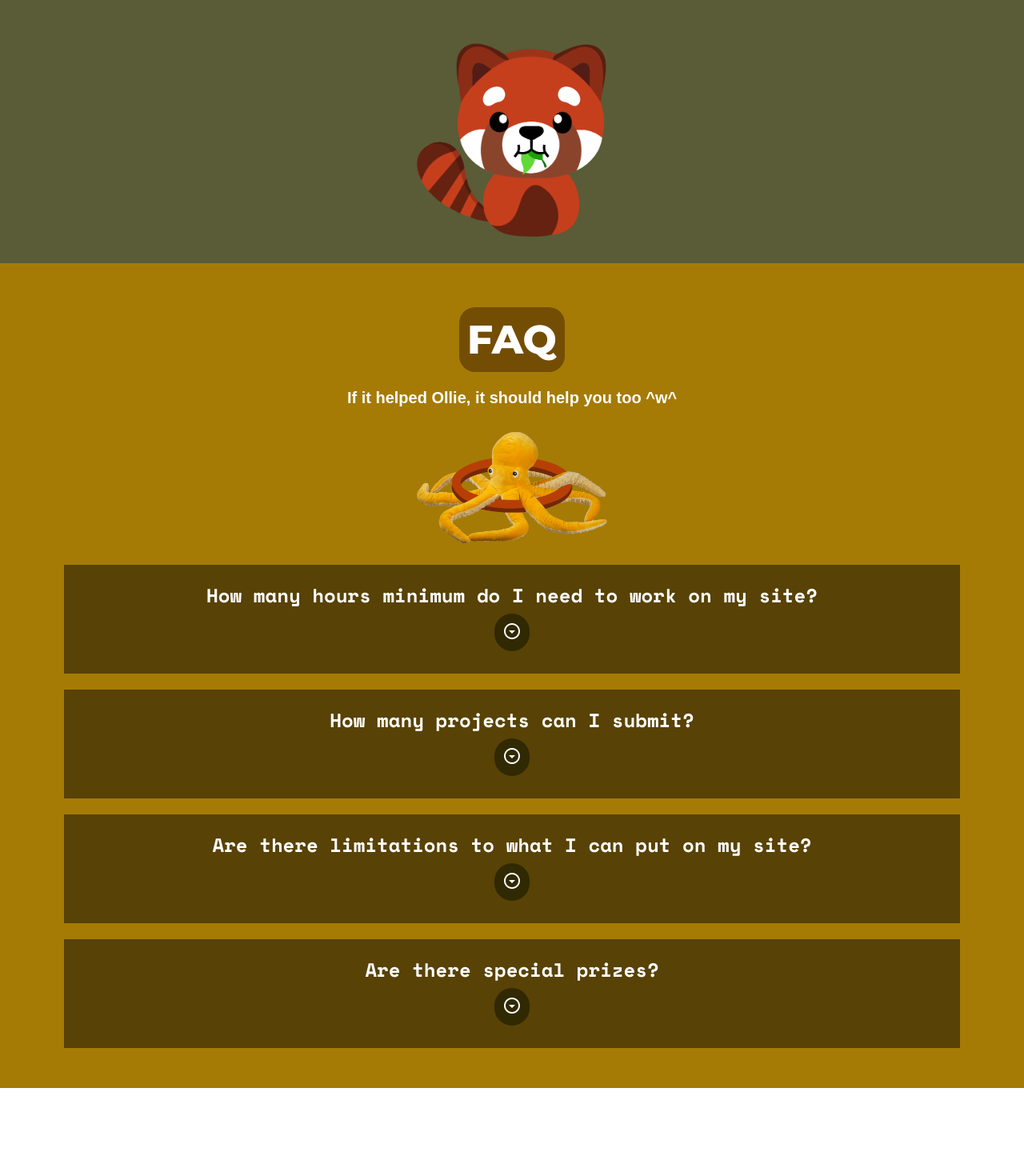
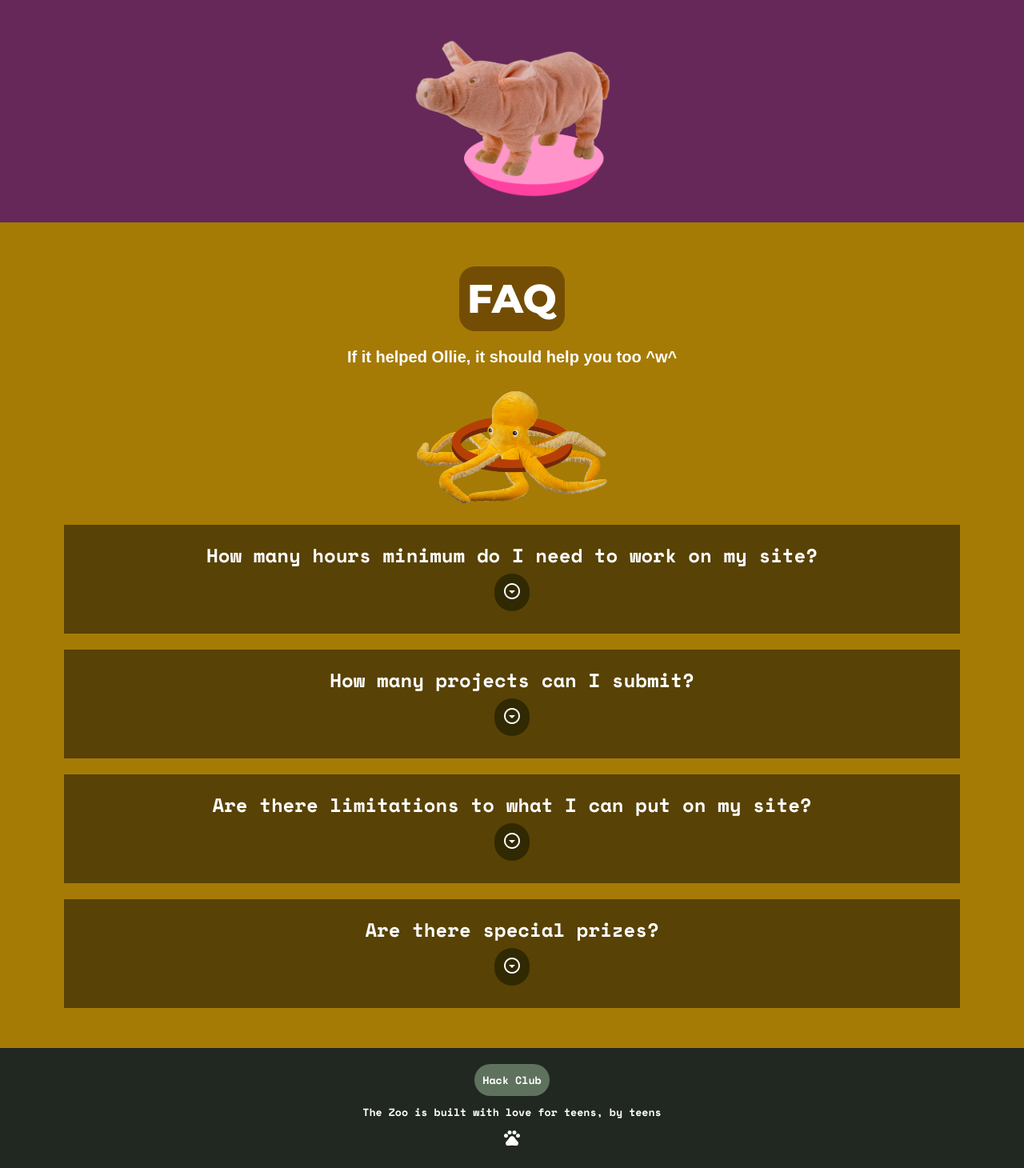
Before and after one commit to lynn89-sudo/the-zoo, a SvelteKit app in the folder my-app/: page / in a window 1280 px wide. Shown: the part 2258-3718 px from the top of the page at 80% size. Before the commit the page ends 3618 px from the top, so only its background shows below. Built offline with nearby package versions, Linux system fonts and the light colour scheme; a web font is replaced by a local one.

Commit message:
Added footer

```diff
--- /dev/null
+++ b/my-app/src/lib/footer.svelte
@@ -0,0 +1,27 @@
+<style>
+    div {
+        background-color: rgb(33, 39, 33);
+        font-family: Space Mono;
+        padding-top: 20px;
+        padding-bottom: 20px;
+        button {
+            color: white;
+            font-family: Space Mono;
+            border: none;
+            margin-bottom: 10px;
+        }
+        button:hover {
+            background-color: darkgreen;
+        }
+        span {
+            margin-top: 10px;
+        }
+    }
+</style>
+<div>
+    <button onclick = { window.location.href = "https://hackclub.com" }><h4>Hack Club</h4></button>
+    <h5>The Zoo is built with love for teens, by teens</h5>
+    <span class="material-symbols-outlined">
+        pets
+    </span>
+</div>
--- a/my-app/src/routes/+page.svelte
+++ b/my-app/src/routes/+page.svelte
@@ -5,11 +5,12 @@
     {#each [1,2,3,4,5] as n}
         <link rel="preload" href={`boba/bobaV${n}.png`} as="image" />
     {/each}
-    <link rel="stylesheet" href="https://fonts.googleapis.com/css2?family=Material+Symbols+Outlined:opsz,wght,FILL,GRAD@24,400,0,0&icon_names=arrow_drop_down_circle" />
+    <link rel="stylesheet" href="https://fonts.googleapis.com/css2?family=Material+Symbols+Outlined:opsz,wght,FILL,GRAD@24,400,0,0&icon_names=arrow_drop_down_circle,pets" />
 </svelte:head>
 <script>
     import Navbar from "$lib/navbar.svelte"
     import Banner from "$lib/banner.svelte"
+    import Footer from "$lib/footer.svelte"
     import { onMount } from "svelte";
 
     let faq = $state(0);
@@ -145,18 +146,37 @@
         padding-bottom: 30px;
         padding-left: 20px;
         padding-right: 20px;
-        background-color: rgb(89, 92, 55);
+        background-color: rgb(102, 40, 88);
 
         img {
             width: 50%;
             padding-top: 20px;
             margin: 0 auto;
             display: block;
+            transition: width 0.7s ease-in-out;
+
+            user-select: none;
+            -moz-user-select: none;
+            -webkit-user-drag: none;
+
+        }
+        img:hover {
+            cursor: grab;
+            width: 55%;
+        }
+        button {
+            background-color: rgb(65, 30, 65);
+        }
+        button:hover {
+            background-color: rgb(116, 84, 113);
         }
     }
     @media (min-width: 750px) {
         #example img {
             width: 20%;
+        }
+        #example img:hover {
+            width: 25%;
         }
     }
 
@@ -176,6 +196,16 @@
         }
         img {
             width: 50%;
+
+            transition: width 0.7s ease-in-out;
+
+            user-select: none;
+            -moz-user-select: none;
+            -webkit-user-drag: none;
+        }
+        img:hover {
+            cursor: grab;
+            width: 55%;
         }
 
         div {
@@ -212,6 +242,9 @@
     @media (min-width: 750px) {
         #faq img {
             width: 20%;
+        }
+        #faq img:hover {
+            width: 25%;
         }
     }
 </style>
@@ -263,7 +296,7 @@
     <br><br>
     <h3>Future guide coming soon...</h3>
     <br>
-    <img src="panda.png" alt = "Red anda eating"/>
+    <img src="pig.png" alt = "pig plushie"/>
 </div>
 <div id="faq">
     <h1><span>FAQ</span></h1>
@@ -282,18 +315,19 @@
         <h2>How many projects can I submit?</h2>
         <button onclick = { faq = 2 }><span class="material-symbols-outlined">arrow_drop_down_circle</span></button>
         <br><br>
-        <h3 class:on = { faq == 2 }>You can submit as many projects as you want to The Zoo, but you cannot submit a new project till your previous (or first) project meets all the requirements, is shipped, and has 7+ hours (yes, at least 2 more than the minimum).</h3>
+        <h3 class:on = { faq == 2 }>You can submit as many projects as you want to The Zoo, but you cannot submit another project till your previous project meets all the requirements, is shipped, and has 7+ hours (yes, at least 2 more than the minimum). Your new project must also have more features compared to the first and demonstrate improved skill (we mean this, and we will check).</h3>
     </div>
     <div>
         <h2>Are there limitations to what I can put on my site?</h2>
         <button onclick = { faq = 3 }><span class="material-symbols-outlined">arrow_drop_down_circle</span></button>
         <br><br>
-        <h3 class:on = { faq == 3 }>For the most part, no! Any animal, real or imaginary, is valid for your project. No vulgar or innapropriate content is allowed in a submission; additionally, no depictions of any certain figure/person are allowed without their explicit permision. Follow the Hack Club Code of Conduct.</h3>
+        <h3 class:on = { faq == 3 }>For the most part, no! Any animal, real or imaginary, is valid for your project. No vulgar or innapropriate content is allowed in a submission; additionally, no depictions of any figure/person are allowed without their explicit permision. Follow the Hack Club Code of Conduct peeps.</h3>
     </div>
     <div>
         <h2>Are there special prizes?</h2>
         <button onclick = { faq = 4 }><span class="material-symbols-outlined">arrow_drop_down_circle</span></button>
         <br><br>
-        <h3 class:on = { faq == 4 }>Yes (hopefully)! For those that submit polished (and I mean polished) projects on an endangered species/animal, and include a special page about that in their project will be eligible for a special sticker. One sticker per person, not project. You can see an example of this in the example project above.</h3>
+        <h3 class:on = { faq == 4 }>Yes (hopefully)! Those that submit polished (and I mean polished) projects on an endangered species/animal and include a special page about that in their project will be eligible for a special sticker. One sticker per person, not project. You can see an example of this in the example project above.</h3>
     </div>
 </div>
+<Footer />
```
Also changed, not shown: my-app/static/boba poster.001.png (deleted), my-app/static/panda.png (deleted).
